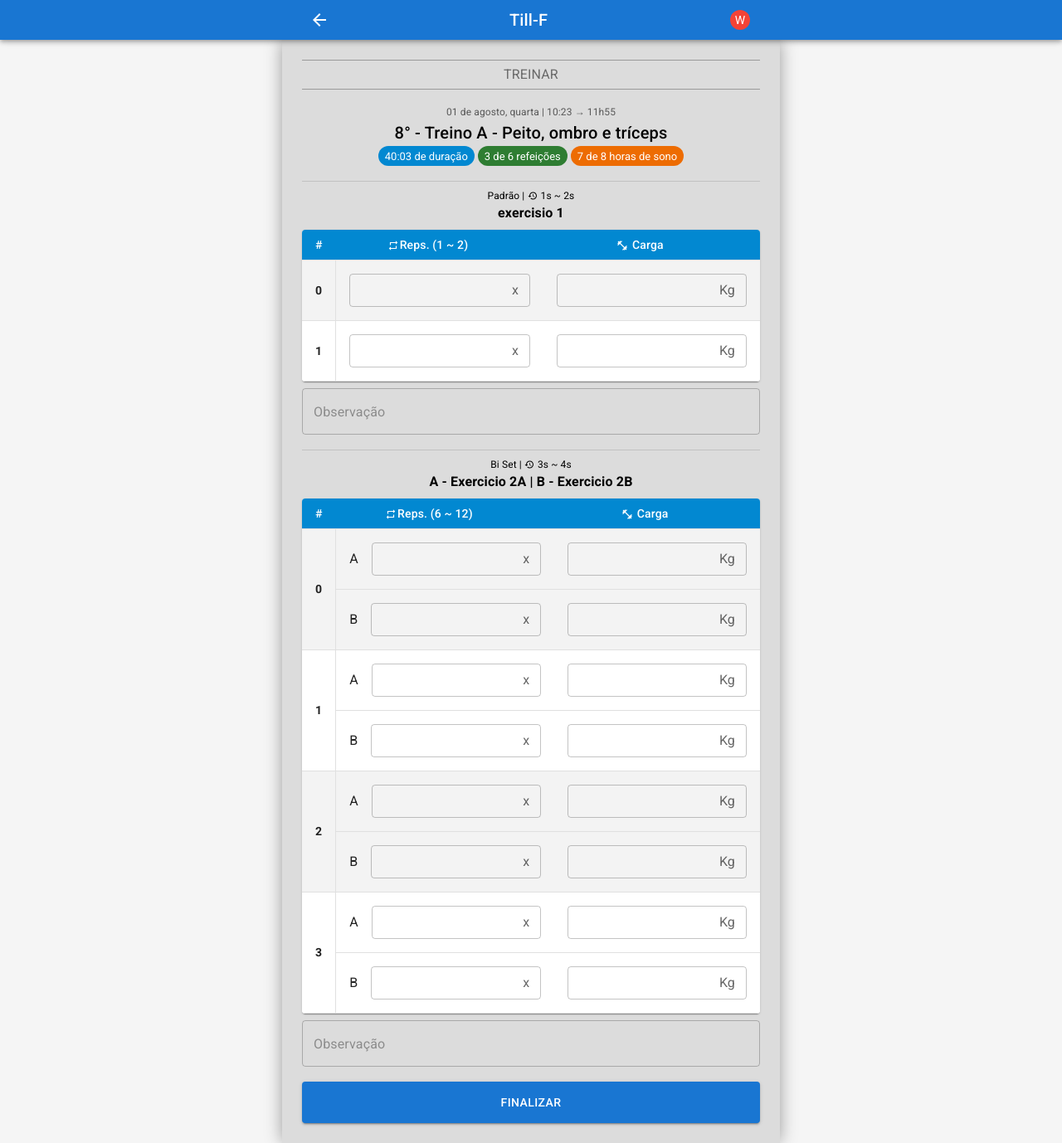
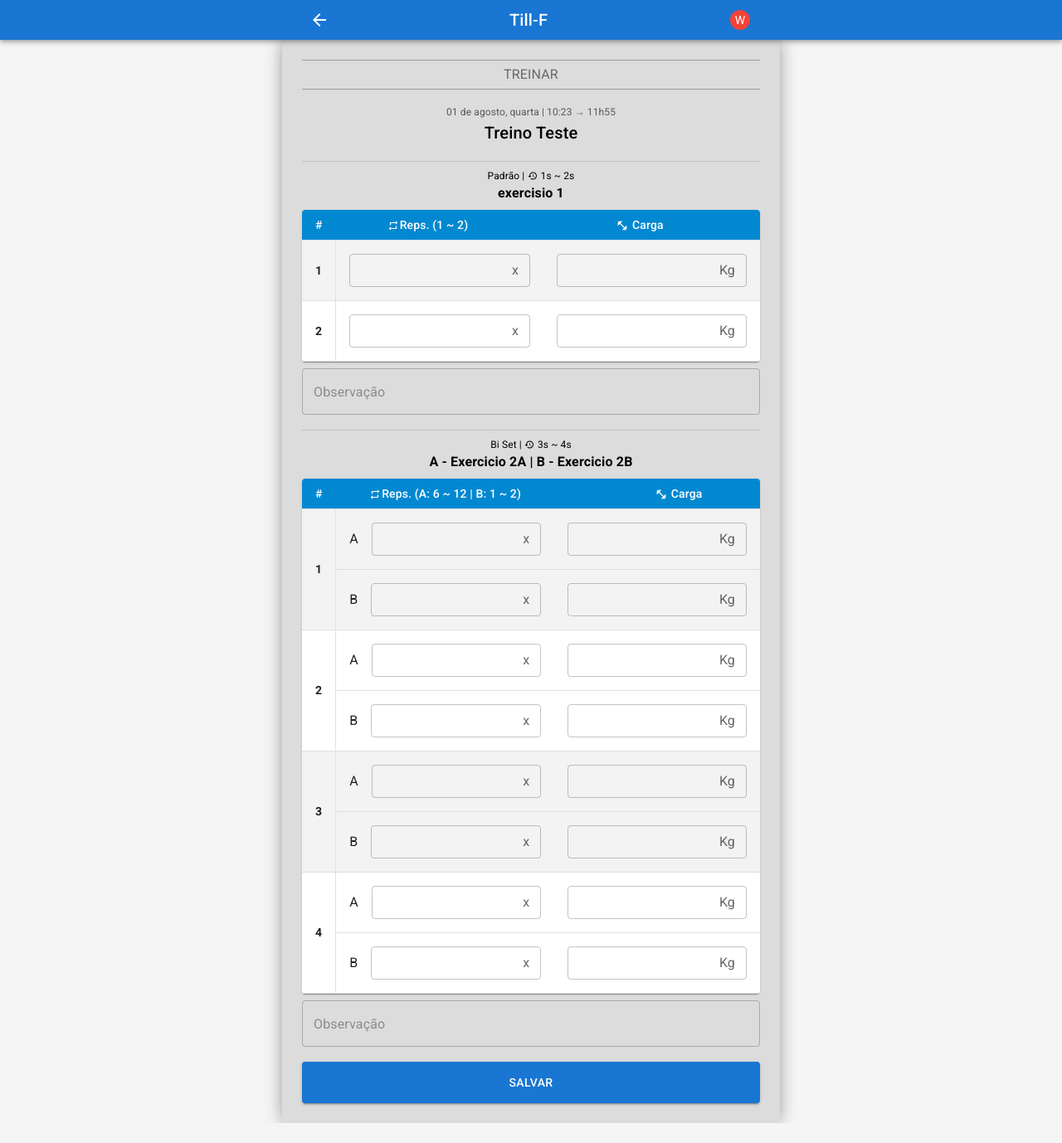
Before and after one commit to wilsondefreitas-dev/till-f, a Next.js app: page /workout in a window 1280 px wide. Shown: the whole page at 83% size. After the commit the page ends 1354 px from the top, so only its background shows below. Built offline with nearby package versions, Linux system fonts and the light colour scheme; a web font is replaced by a local one.

Commit message:
:sparkles: feat: Adding view with historic in workoiut details

```diff
--- a/app/(routes)/workout/page.tsx
+++ b/app/(routes)/workout/page.tsx
@@ -9,7 +9,7 @@ export default function NewWorkout(): JSX.Element {
     <>
       <MainHeader>treinar</MainHeader>
       <WorkoutForm trainingData={trainingMock} />
-      <LongButton>Finalizar</LongButton>
+      <LongButton>Salvar</LongButton>
     </>
   );
 }
--- a/app/_components/TrainingForm/index.tsx
+++ b/app/_components/TrainingForm/index.tsx
@@ -179,8 +179,6 @@ export default function TrainingForm({ data }: Props): JSX.Element {
     return trainingFormsData.indexOf(exercise);
   }
 
-  console.log(trainingFormsData);
-
   return (
     <>
       <Stack>
--- a/app/_components/WorkoutForm/_components/ExerciseTable.tsx
+++ b/app/_components/WorkoutForm/_components/ExerciseTable.tsx
@@ -23,8 +23,7 @@ import {
   ExerciseTypeOption,
   RangeObject,
 } from "_interfaces";
-import { Historic } from "_utils/mockData";
-// import { ExerciseHistoric, Historic } from "_utils/mockData";
+import { ExerciseHistoric, Historic } from "_utils/mockData";
 
 export default function ExerciseTable({
   data,
@@ -106,7 +105,9 @@ function TableHeader({ data }: { data: ExerciseDataObject }): JSX.Element {
         <TableHeaderCell>#</TableHeaderCell>
         <TableHeaderCell>
           <RepeatIcon fontSize="inherit" />
-          {`Reps. (${data.repetitionRange.exercise1.min} ~ ${data.repetitionRange.exercise1.max})`}
+          {data.type === "biset"
+            ? `Reps. (A: ${data.repetitionRange.exercise1.min} ~ ${data.repetitionRange.exercise1.max} | B: ${data.repetitionRange.exercise2.min} ~ ${data.repetitionRange.exercise2.max})`
+            : `Reps. (${data.repetitionRange.exercise1.min} ~ ${data.repetitionRange.exercise1.max})`}
         </TableHeaderCell>
         <TableHeaderCell>
           <FitnessCenterIcon fontSize="inherit" /> Carga
@@ -134,15 +135,17 @@ function TableContent({
   data: ExerciseDataObject;
   historic?: Historic;
 }): JSX.Element {
-  console.log(historic);
+  const curHistoric: ExerciseHistoric | undefined = getExerciseHistoric(
+    data.id,
+  );
 
-  // function getExerciseHistoric(
-  //   exerciseID: string,
-  // ): ExerciseHistoric | undefined {
-  //   return historic?.exercises.find(
-  //     (exercise: ExerciseHistoric) => exercise.id === exerciseID,
-  //   );
-  // }
+  function getExerciseHistoric(
+    exerciseID: string,
+  ): ExerciseHistoric | undefined {
+    return historic?.exercises.find(
+      (exercise: ExerciseHistoric) => exercise.id === exerciseID,
+    );
+  }
 
   return (
     <TableBody>
@@ -157,7 +160,7 @@ function TableContent({
                 }}
               >
                 <SerieCell rowSpan={data.type == "biset" ? 2 : 1}>
-                  <b>{index}</b>
+                  <b>{index + 1}</b>
                 </SerieCell>
                 <DataCell>
                   <div>
@@ -165,6 +168,12 @@ function TableContent({
                     <OutlinedInput
                       size="small"
                       type="number"
+                      disabled={Boolean(curHistoric)}
+                      value={
+                        curHistoric
+                          ? curHistoric.series[index].exercise_1.repetitions
+                          : null
+                      }
                       inputProps={{ inputMode: "numeric" }}
                       endAdornment={
                         <InputAdornment position="end">x</InputAdornment>
@@ -178,6 +187,12 @@ function TableContent({
                     <OutlinedInput
                       size="small"
                       type="number"
+                      disabled={Boolean(curHistoric)}
+                      value={
+                        curHistoric
+                          ? curHistoric.series[index].exercise_1.weight
+                          : null
+                      }
                       inputProps={{ inputMode: "numeric" }}
                       endAdornment={
                         <InputAdornment position="end">Kg</InputAdornment>
@@ -200,6 +215,12 @@ function TableContent({
                       <OutlinedInput
                         size="small"
                         type="number"
+                        disabled={Boolean(curHistoric)}
+                        value={
+                          curHistoric
+                            ? curHistoric.series[index].exercise_2?.repetitions
+                            : null
+                        }
                         inputProps={{ inputMode: "numeric" }}
                         endAdornment={
                           <InputAdornment position="end">x</InputAdornment>
@@ -213,6 +234,12 @@ function TableContent({
                       <OutlinedInput
                         size="small"
                         type="number"
+                        disabled={Boolean(curHistoric)}
+                        value={
+                          curHistoric
+                            ? curHistoric.series[index].exercise_2?.weight
+                            : null
+                        }
                         inputProps={{ inputMode: "numeric" }}
                         endAdornment={
                           <InputAdornment position="end">Kg</InputAdornment>
--- a/app/_components/WorkoutForm/_components/WorkoutHeader.tsx
+++ b/app/_components/WorkoutForm/_components/WorkoutHeader.tsx
@@ -1,23 +1,14 @@
-import Chip from "@mui/material/Chip";
 import Stack from "@mui/material/Stack";
 import { styled } from "@mui/material/styles";
 import Typography from "@mui/material/Typography";
 
-export default function DetailsHeader(): JSX.Element {
+export default function WorkoutHeader({ name }: { name: string }): JSX.Element {
   return (
     <Stack spacing={1}>
       <Stack>
         <HeaderInfo>{"01 de agosto, quarta | 10:23 → 11h55"}</HeaderInfo>
 
-        <TrainingTitle variant="h6">
-          {"8° - Treino A - Peito, ombro e tríceps"}
-        </TrainingTitle>
-
-        <Stack direction="row" spacing={0.5} justifyContent={"center"}>
-          <Chip label={"40:03 de duração"} color="info" size="small" />
-          <Chip label={"3 de 6 refeições"} color="success" size="small" />
-          <Chip label={"7 de 8 horas de sono"} color="warning" size="small" />
-        </Stack>
+        <TrainingTitle variant="h6">{name}</TrainingTitle>
       </Stack>
     </Stack>
   );
--- a/app/_components/WorkoutForm/index.tsx
+++ b/app/_components/WorkoutForm/index.tsx
@@ -12,7 +12,7 @@ export default function WorkoutForm({
 }): JSX.Element {
   return (
     <>
-      <WorkoutHeader />
+      <WorkoutHeader name={trainingData.name} />
       {trainingData.exercises.map((exercise: ExerciseDataObject) => {
         return (
           <ExerciseTable
```
